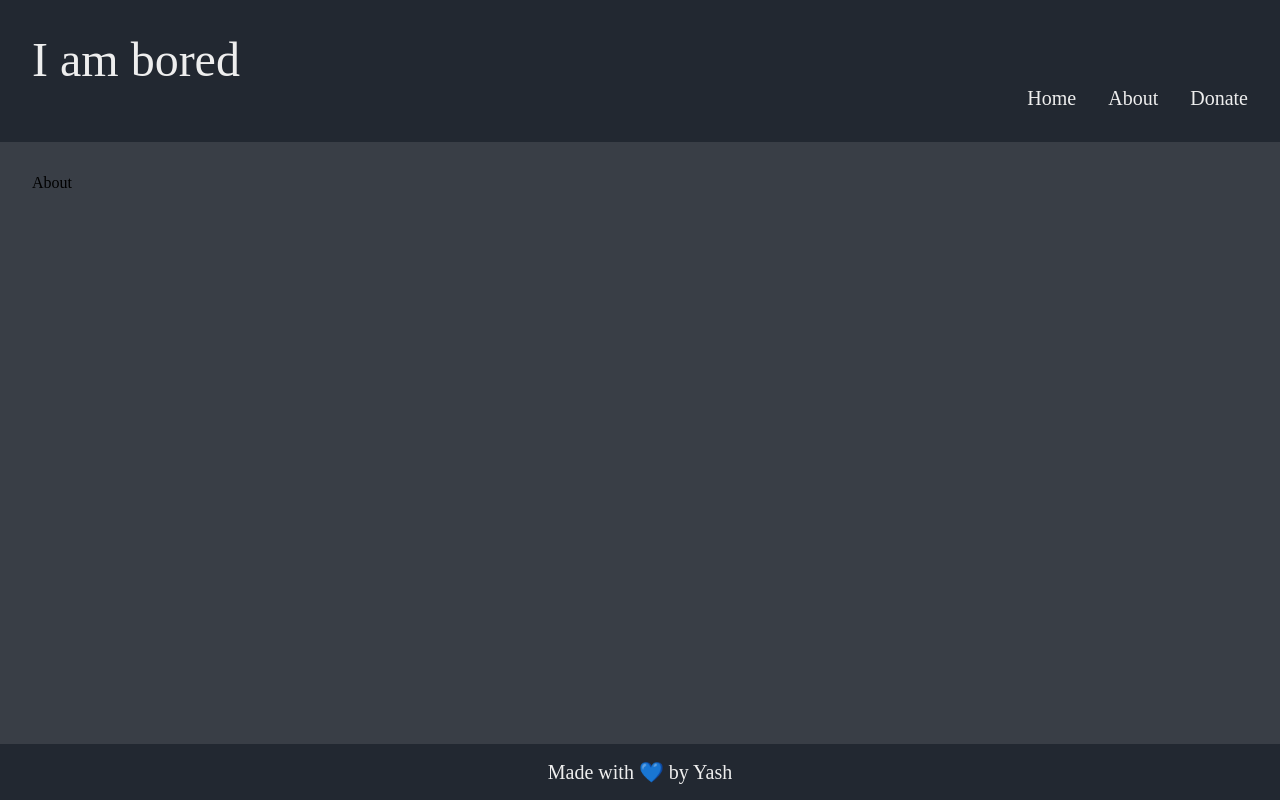
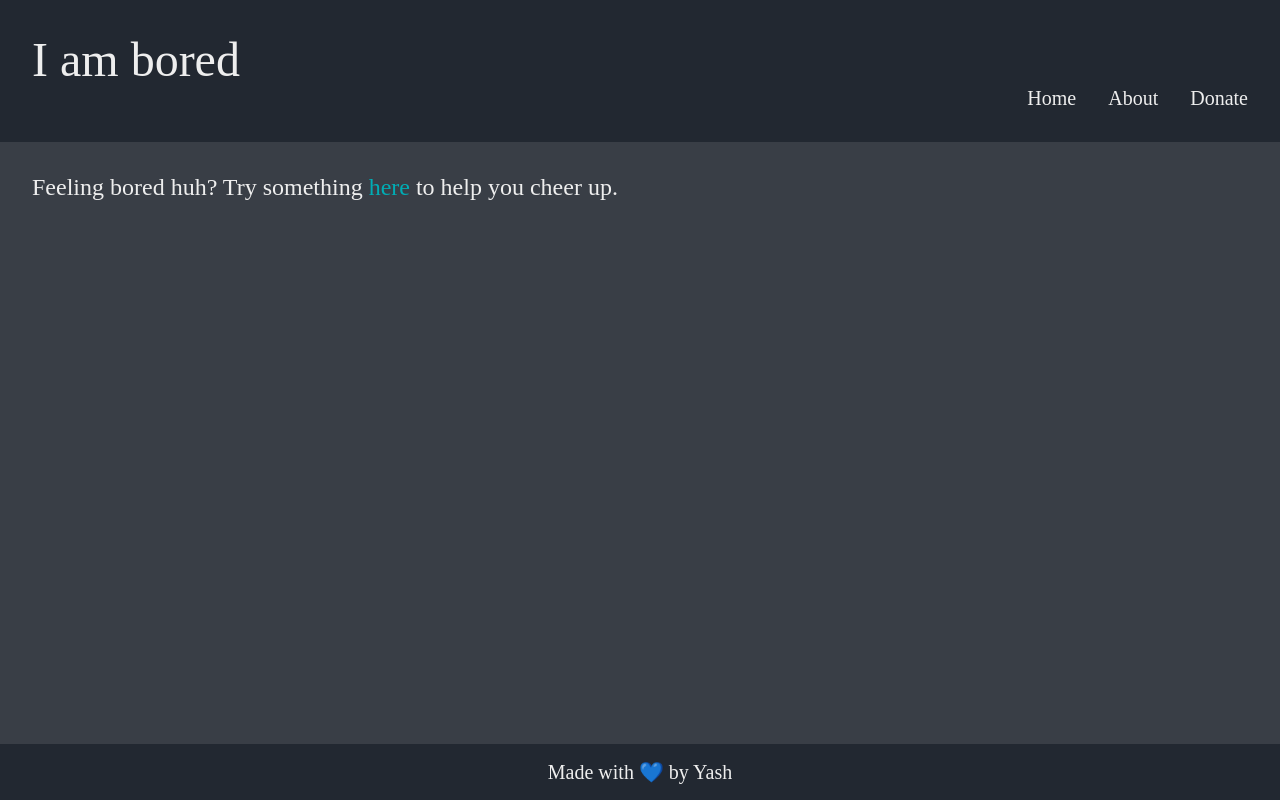
Before and after one commit to Yashdt12/i-am-bored, a React (Create React App) app: page /about in a window 1280 px wide. Built offline with nearby package versions, Linux system fonts and the light colour scheme.

Commit message:
Completed Jokes page and other minor changes

```diff
--- a/src/About.js
+++ b/src/About.js
@@ -1,8 +1,12 @@
-import React from 'react'
+import { Link } from 'react-router-dom';
 
 const About = () => {
   return (
-    <main>About</main>
+    <main className='About'>
+      <p>
+        Feeling bored huh? Try something <Link to='/' className='highlight'>here</Link> to help you cheer up.
+      </p>
+    </main>
   )
 }
 
--- a/src/Donate.js
+++ b/src/Donate.js
@@ -1,7 +1,7 @@
 const Donate = () => {
   return (
     <main>
-      <p style={{color: 'green', fontSize: '2rem', margin: '1rem'}}>SEND MONI 💸</p>
+      <p style={{color: 'green', fontSize: '2rem', margin: '1rem'}}>MONI 💸</p>
     </main>
   );
 };
--- a/src/Jokes.js
+++ b/src/Jokes.js
@@ -34,11 +34,11 @@ const Jokes = () => {
         <p style={{fontSize: '2rem', color: 'indianred'}}>{error}</p> :
         isLoading ?
         <p style={{fontSize: '2rem', color: '#00ADB5'}}>Loading...</p> :
-        <>
+        <div className='container'>
           <p>{joke.setup}</p>
           <p>{joke.punchline}</p>
           <button onClick={fetchJoke}>Another one</button>
-        </>
+        </div>
       }
     </main>
   );
--- a/src/index.css
+++ b/src/index.css
@@ -181,15 +181,41 @@ a:active {
 
 /* || JOKES PAGE STYLES */
 
+.Jokes {
+  display: grid;
+  place-content: center;
+}
+
+.Jokes .container {
+  max-width: 50rem;
+}
+
 .Jokes p {
-  font-size: 1.25rem;
+  font-size: 1.5rem;
   color: var(--COLOR-CONTRAST);
 }
 
 .Jokes button {
-  margin-top: 1rem;
   font-size: 1.25rem;
   padding: 0.5em 1em;
+  background-color: var(--COLOR-PRIMARY);
+  color: var(--COLOR-CONTRAST);
+}
+
+.Jokes .container > * {
+  margin-top: 1.5rem;
+}
+
+/* || ABOUT PAGE STYLES */
+
+.About p {
+  font-size: 1.5rem;
+  color: var(--COLOR-CONTRAST);
+}
+
+.About .highlight {
+  font-size: 1.5rem;
+  color: var(--COLOR-ACCENT);
 }
 
 /* || FOOTER STYLES */
```
